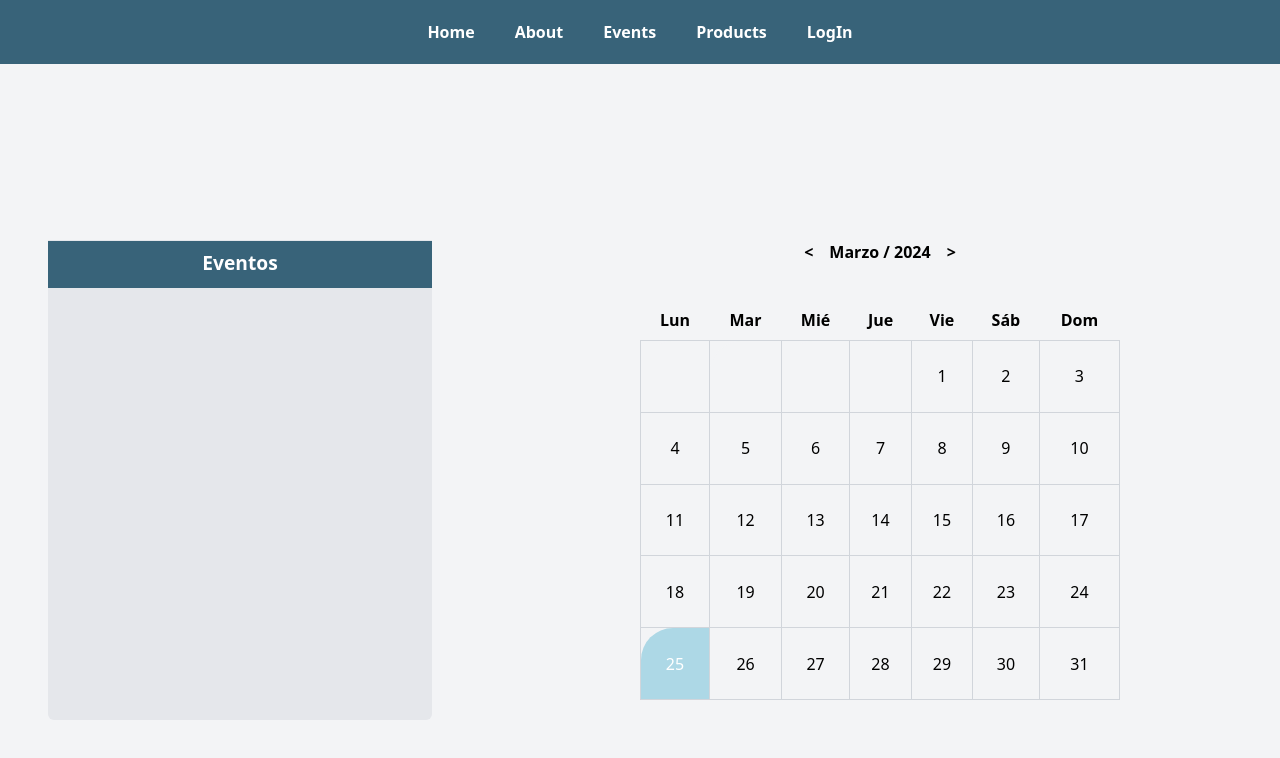
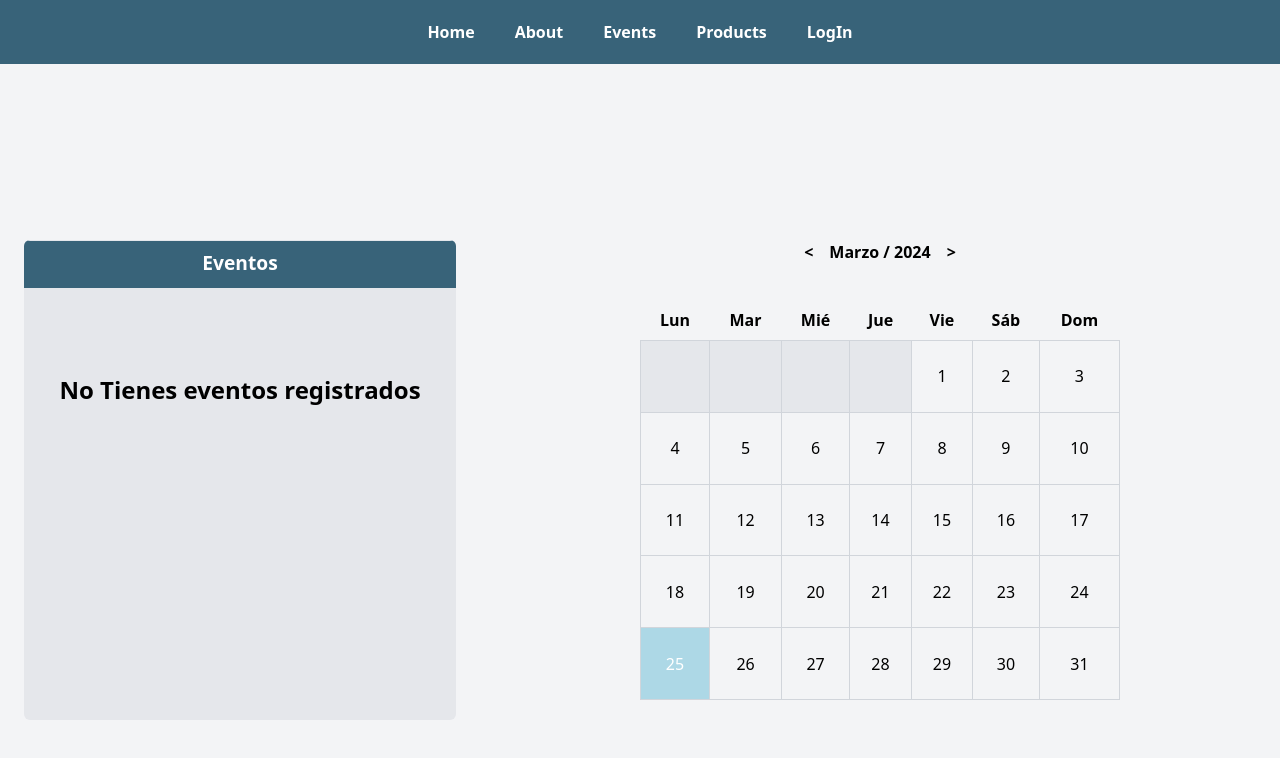
Before and after one commit to jesusd21/Vue_Base_Proyect, a Vue app: page /about in a window 1280 px wide. Shown: the top 758 px of the page. Built offline with nearby package versions, Linux system fonts and the light colour scheme.

Commit message:
calendar1

```diff
--- a/src/components/Calendar.vue
+++ b/src/components/Calendar.vue
@@ -9,7 +9,25 @@ const now = new Date();
 const currentHour = String(now.getHours()).padStart(2, '0');
 const currentMinute = String(now.getMinutes()).padStart(2, '0');
 const currentTime = `${currentHour}:${currentMinute}`;
-
+const svgCalendar = `<svg version="1.1" id="Capa_1" xmlns="http://www.w3.org/2000/svg" xmlns:xlink="http://www.w3.org/1999/xlink" x="0px" y="0px"
+	 width="20px" height="20px" viewBox="0 0 512 512" style="enable-background:new 0 0 512 512;" xml:space="preserve">
+<g>
+	<path d="M160,240v32c0,8.844-7.156,16-16,16h-32c-8.844,0-16-7.156-16-16v-32c0-8.844,7.156-16,16-16h32
+		C152.844,224,160,231.156,160,240z M144,352h-32c-8.844,0-16,7.156-16,16v32c0,8.844,7.156,16,16,16h32c8.844,0,16-7.156,16-16v-32
+		C160,359.156,152.844,352,144,352z M272,224h-32c-8.844,0-16,7.156-16,16v32c0,8.844,7.156,16,16,16h32c8.844,0,16-7.156,16-16v-32
+		C288,231.156,280.844,224,272,224z M272,352h-32c-8.844,0-16,7.156-16,16v32c0,8.844,7.156,16,16,16h32c8.844,0,16-7.156,16-16v-32
+		C288,359.156,280.844,352,272,352z M400,224h-32c-8.844,0-16,7.156-16,16v32c0,8.844,7.156,16,16,16h32c8.844,0,16-7.156,16-16v-32
+		C416,231.156,408.844,224,400,224z M400,352h-32c-8.844,0-16,7.156-16,16v32c0,8.844,7.156,16,16,16h32c8.844,0,16-7.156,16-16v-32
+		C416,359.156,408.844,352,400,352z M112,96h32c8.844,0,16-7.156,16-16V16c0-8.844-7.156-16-16-16h-32c-8.844,0-16,7.156-16,16v64
+		C96,88.844,103.156,96,112,96z M512,128v320c0,35.344-28.656,64-64,64H64c-35.344,0-64-28.656-64-64V128c0-35.344,28.656-64,64-64
+		h16v16c0,17.625,14.359,32,32,32h32c17.641,0,32-14.375,32-32V64h160v16c0,17.625,14.375,32,32,32h32c17.625,0,32-14.375,32-32V64
+		h16C483.344,64,512,92.656,512,128z M480,192c0-17.625-14.344-32-32-32H64c-17.641,0-32,14.375-32,32v256c0,17.656,14.359,32,32,32
+		h384c17.656,0,32-14.344,32-32V192z M368,96h32c8.844,0,16-7.156,16-16V16c0-8.844-7.156-16-16-16h-32c-8.844,0-16,7.156-16,16v64
+		C352,88.844,359.156,96,368,96z"/></g><g></g><g></g><g></g><g></g><g></g><g></g><g></g><g></g><g></g><g></g><g></g><g></g><g></g><g></g>
+<g>
+</g>
+</svg>`
+const svgLugar = `<svg data-name="Livello 1" id="Livello_1" viewBox="0 0 128 128" xmlns="http://www.w3.org/2000/svg"><title/><path d="M64,128a6.9,6.9,0,0,1-4.89-2L26.23,93.12A55.05,55.05,0,0,1,10,53.69,53.29,53.29,0,0,1,25.87,15.58a54.56,54.56,0,0,1,76.26,0h0A53.29,53.29,0,0,1,118,53.69a55.05,55.05,0,0,1-16.23,39.43L68.89,125.94A6.9,6.9,0,0,1,64,128ZM64,6A48.19,48.19,0,0,0,30.08,19.85,47.34,47.34,0,0,0,16,53.7,49.1,49.1,0,0,0,30.47,88.87l32.87,32.82a.91.91,0,0,0,1.31,0L97.53,88.87A49.1,49.1,0,0,0,112,53.7,47.34,47.34,0,0,0,97.92,19.85h0A48.19,48.19,0,0,0,64,6Z"/><path d="M64,81.41a27.25,27.25,0,1,1,19.3-8A27.23,27.23,0,0,1,64,81.41Zm0-48.49a21.26,21.26,0,1,0,15.06,6.22h0A21.25,21.25,0,0,0,64,32.92Z"/></svg`
 const events = ref([])
 const initCalendar = () => {
   const now_ = new Date();
@@ -67,7 +85,7 @@ const isSelected = (day) => {
 };
 
 const selectDate = (day) => {
-  const mes = currentMonth.value;
+  selectedDate.value = day;
   const año = currentYear.value;
   Swal.fire({
     title: 'Agregar Evento',
@@ -84,7 +102,7 @@ const selectDate = (day) => {
       const description = document.getElementById('swal-description').value;
       const location = document.getElementById('swal-location').value;
       // Aquí puedes realizar las operaciones necesarias con los valores ingresados
-      const fecha = `${day}/${mes}/${año} ${hour}`;
+      const fecha = monthName.value + ' ' + day + ', ' + año + ' at ' + hour  //`${day}/${mes}/${año} ${hour}`;
       events.value.push({ fecha: fecha, descripcion: description, lugar: location });
     }
   });
@@ -98,7 +116,7 @@ const getDayClasses = (day) => {
   return {
     'today': isToday(day),
     'selected': isSelected(day),
-    'bg-gray-100': !day
+    'bg-gray-200': !day
   };
 };
 
@@ -128,12 +146,14 @@ initCalendar();
     <div class="mt-60 w-1/2 m-40">
       <div class="flex justify-center align-middle">
         <div class="flex flex-row mb-9">
-          <button @click="previousMonth" class="arrow-button font-bold">&lt;</button>
+          <button @click="previousMonth" class="arrow-button font-bold"
+            style="justify-content: flex-start;">&lt;</button>
           <p class=" font-bold"> {{ monthName }} / {{ currentYear }} </p>
-          <button @click="nextMonth" class="arrow-button font-bold">&gt;</button>
+          <button @click="nextMonth" class="arrow-button font-bold" style="justify-content: flex-end;">&gt;</button>
         </div>
+
       </div>
-      <table class="w-[80%] h-[25rem] ">
+      <table class="w-[80%] h-[25rem]">
         <thead>
           <tr class="border-transparent">
             <th>Lun</th>
@@ -145,12 +165,12 @@ initCalendar();
             <th>Dom</th>
           </tr>
         </thead>
-        <tbody class="">
-          <tr v-for="week in weeks" :key="week">
-            <td class="border rounded-tl-[2rem] border-gray-300" v-for="day in week" :key="day"
+        <tbody >
+          <tr v-for="week in weeks" :key="week" >
+            <td class="border  border-gray-300" v-for="day in week" :key="day"
               :class="getDayClasses(day)" @click="() => { day ? selectDate(day) : '' }">
               {{ day || '' }}
-              <div v-if="day === selectedDay && showEventPopup"
+              <div v-if="day === selectedDay"
                 class="absolute top-0 left-0 mt-2 ml-2 bg-white border border-gray-300 p-2 rounded">
                 <input v-model="newEvent" placeholder="Add event" @keydown.enter="addEvent"
                   @keydown.esc="closeEventPopup" class="border border-gray-300 rounded px-2 py-1">
@@ -160,19 +180,28 @@ initCalendar();
         </tbody>
       </table>
     </div>
-
-    <div class="mt-60 w-1/2  flex justify-center align-middle " >
-      <div class="bg-gray-200 w-[80%] h-[30rem] mt-[rem]  rounded-md" >
+    <div class="mt-60 w-1/2  flex justify-center align-middle ">
+      <div class="bg-gray-200 w-[90%] h-[30rem] mt-[rem]  rounded-md overflow-auto">
         <div class="bg-[#386379] justify-start w-[100%] h-[3rem] text-center align-middle py-[0.5rem] border-t">
           <p style="color: white; font-weight: 700; font-size: larger;">Eventos</p>
         </div>
-        <div v-for="(evento, index) in events" :key="index" style="border: 1px solid; border-color: lightgray; font-weight: 600;"
-        class="p-4 flex items-center justify-between border-b bg-slate-100">
-          <div>{{ evento.fecha }}</div>
-          <div>{{ evento.descripcion }}</div>
-          <div>{{ evento.lugar }}</div>
+        <div v-if="events.length >0">
+        <div v-for="(evento, index) in events" :key="index"
+          style="border: 1px solid; border-color: lightgray; font-weight: 600;"
+          class="p-4 flex items-center justify-between border-b bg-slate-100">
+
+          <div class="flex flex-row justify-center"> <svg style="height: 20px; width: 20px; margin-right:3px;"
+              :innerHTML="svgCalendar" />{{ evento.fecha }}</div>
+          <div class="flex flex-row justify-start"><svg style="height: 20px; width: 20px; margin-right:3px;"
+              :innerHTML="svgLugar" />{{ evento.lugar }}</div>
           <button @click="deleteEvent(index)" class="text-white bg-[#4b7f9a] px-2 py-1 rounded">Remover</button>
         </div>
+      </div>
+      <div v-else>
+        <div class="flex justify-center align-middle mt-[20%] text-gray text-2xl font-bold">
+          No Tienes eventos registrados
+        </div>
+      </div>
       </div>
     </div>
   </div>
@@ -211,8 +240,38 @@ td {
   background-color: #4b7f9a;
   color: white;
 }
-
+.noDay {
+  background-color: gray;
+}
 .outMonth {
   background-color: gray;
 }
+
+::-webkit-scrollbar {
+  width: 12px;
+  /* Ancho del scrollbar */
+  border-radius: 50%;
+  /* Radio de borde del scrollbar */
+
+}
+
+/* Track del scrollbar (el fondo) */
+::-webkit-scrollbar-track {
+  background: #f1f1f1;
+  /* Color de fondo del scrollbar */
+
+}
+
+/* Thumb del scrollbar (la barra deslizante) */
+::-webkit-scrollbar-thumb {
+  background: #386379
+    /* Color del thumb */
+
+}
+
+/* Hover sobre el thumb */
+::-webkit-scrollbar-thumb:hover {
+  background: #4b7f9a;
+  /* Color del thumb al pasar el mouse sobre él */
+}
 </style>
```
